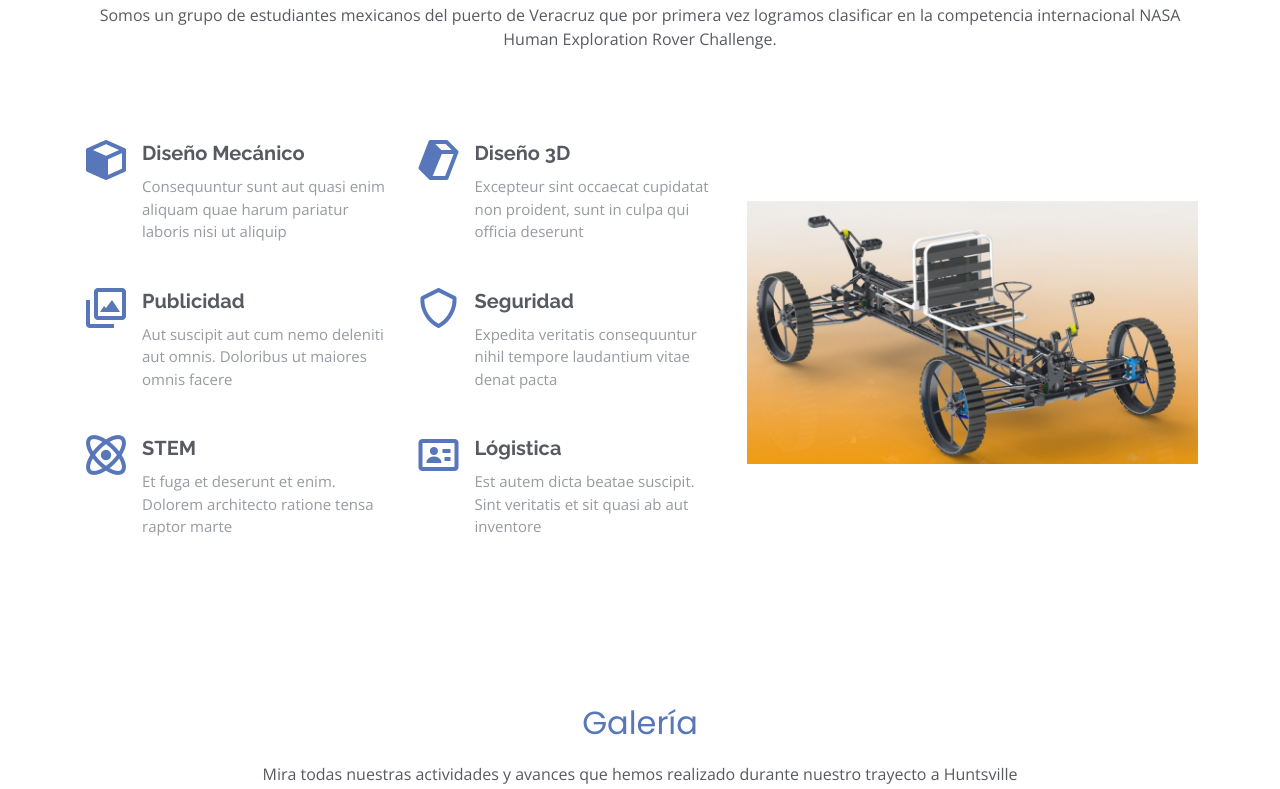
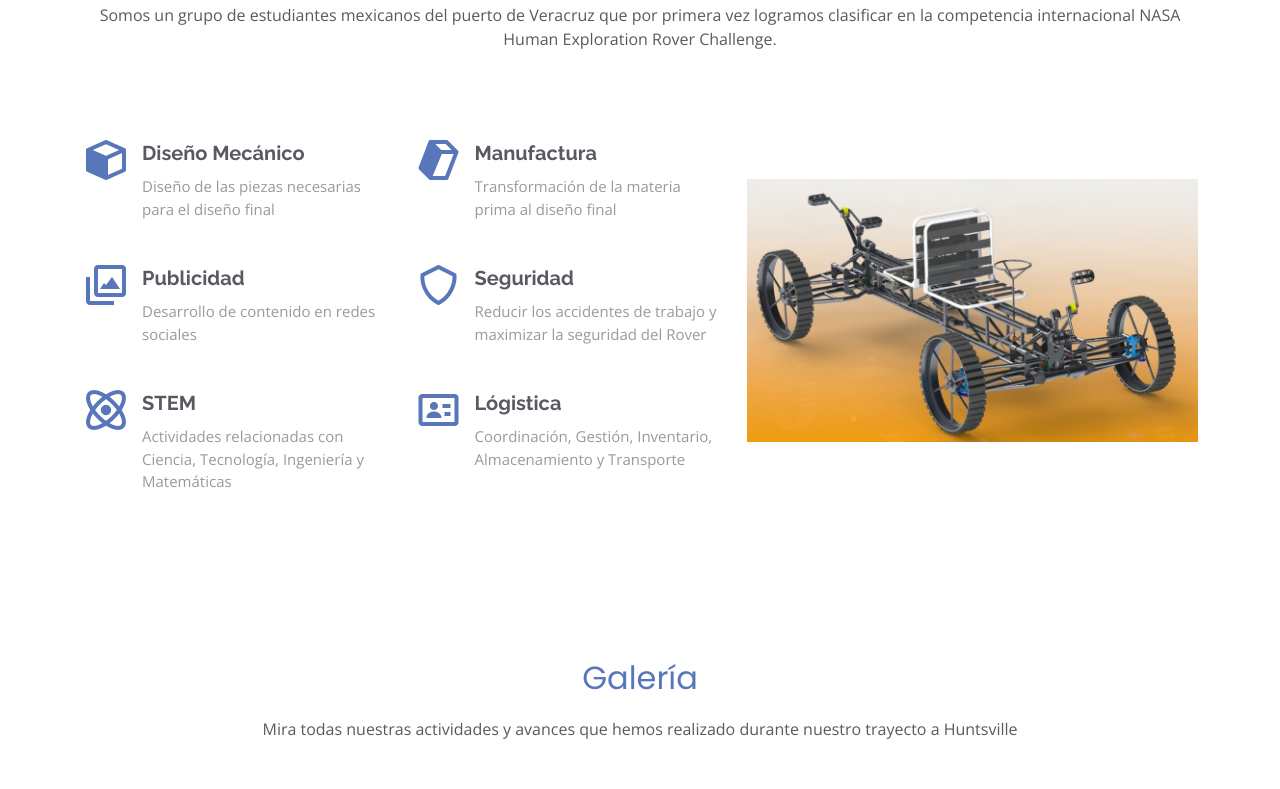
Before and after one commit to TecnmExplorers/Pag_TECNM_Explorers, a plain HTML site: page index.html in a window 1280 px wide. Shown: the part 915-1704 px from the top of the page. Drawn offline with nearby package versions, Linux system fonts and the light colour scheme.

Commit message:
txtareasindex

```diff
--- a/index.html
+++ b/index.html
@@ -109,32 +109,32 @@
                 <div class="col-md-6 icon-box" data-aos="fade-up">
                   <i class="bx bxs-cube"></i>
                   <h4>Diseño Mecánico</h4>
-                  <p>Consequuntur sunt aut quasi enim aliquam quae harum pariatur laboris nisi ut aliquip</p>
+                  <p>Diseño de las piezas necesarias para el diseño final</p>
                 </div>
                 <div class="col-md-6 icon-box" data-aos="fade-up" data-aos-delay="100">
                   <i class="bx bxs-cuboid"></i>
-                  <h4>Diseño 3D</h4>
-                  <p>Excepteur sint occaecat cupidatat non proident, sunt in culpa qui officia deserunt</p>
+                  <h4>Manufactura</h4>
+                  <p>Transformación de la materia prima al diseño final</p>
                 </div>
                 <div class="col-md-6 icon-box" data-aos="fade-up" data-aos-delay="200">
                   <i class="bx bx-images"></i>
                   <h4>Publicidad</h4>
-                  <p>Aut suscipit aut cum nemo deleniti aut omnis. Doloribus ut maiores omnis facere</p>
+                  <p>Desarrollo de contenido en redes sociales </p>
                 </div>
                 <div class="col-md-6 icon-box" data-aos="fade-up" data-aos-delay="300">
                   <i class="bx bx-shield"></i>
                   <h4>Seguridad</h4>
-                  <p>Expedita veritatis consequuntur nihil tempore laudantium vitae denat pacta</p>
+                  <p>Reducir los accidentes de trabajo y maximizar la seguridad del Rover</p>
                 </div>
                 <div class="col-md-6 icon-box" data-aos="fade-up" data-aos-delay="400">
                   <i class="bx bx-atom"></i>
                   <h4>STEM</h4>
-                  <p>Et fuga et deserunt et enim. Dolorem architecto ratione tensa raptor marte</p>
+                  <p>Actividades relacionadas con Ciencia, Tecnología, Ingeniería y Matemáticas</p>
                 </div>
                 <div class="col-md-6 icon-box" data-aos="fade-up" data-aos-delay="500">
                   <i class="bx bx-id-card"></i>
                   <h4>Lógistica</h4>
-                  <p>Est autem dicta beatae suscipit. Sint veritatis et sit quasi ab aut inventore</p>
+                  <p>Coordinación, Gestión, Inventario, Almacenamiento y Transporte</p>
                 </div>
               </div>
             </div>
```
